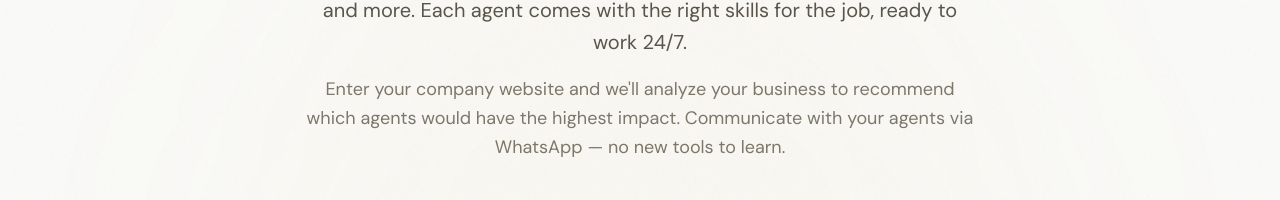
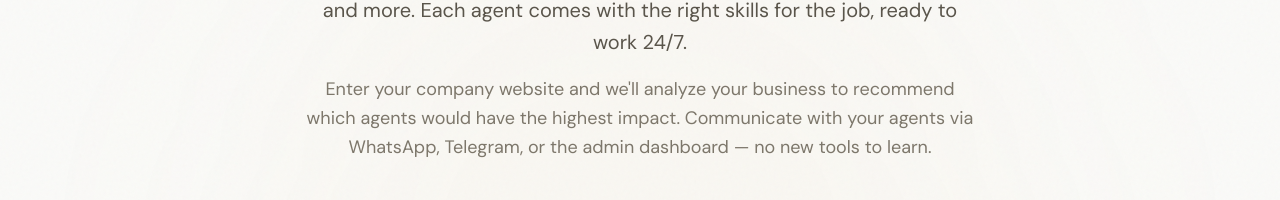
Before and after one commit to matterhornso/theautonomousorg, a Next.js app: page / in a window 1280 px wide. Shown: the part 397-597 px from the top of the page. Built offline with nearby package versions, Linux system fonts and the light colour scheme; no server answers.

Commit message:
fix: mention WhatsApp, Telegram, and admin dashboard in hero description

```diff
--- a/src/app/page.tsx
+++ b/src/app/page.tsx
@@ -64,8 +64,8 @@ export default function Home() {
               <p className="text-base sm:text-lg text-neutral-500 leading-relaxed mb-10 max-w-2xl mx-auto">
                 Enter your company website and we&apos;ll analyze your business
                 to recommend which agents would have the highest impact.
-                Communicate with your agents via WhatsApp — no new tools to
-                learn.
+                Communicate with your agents via WhatsApp, Telegram, or the
+                admin dashboard — no new tools to learn.
               </p>
             </Reveal>
 
```
